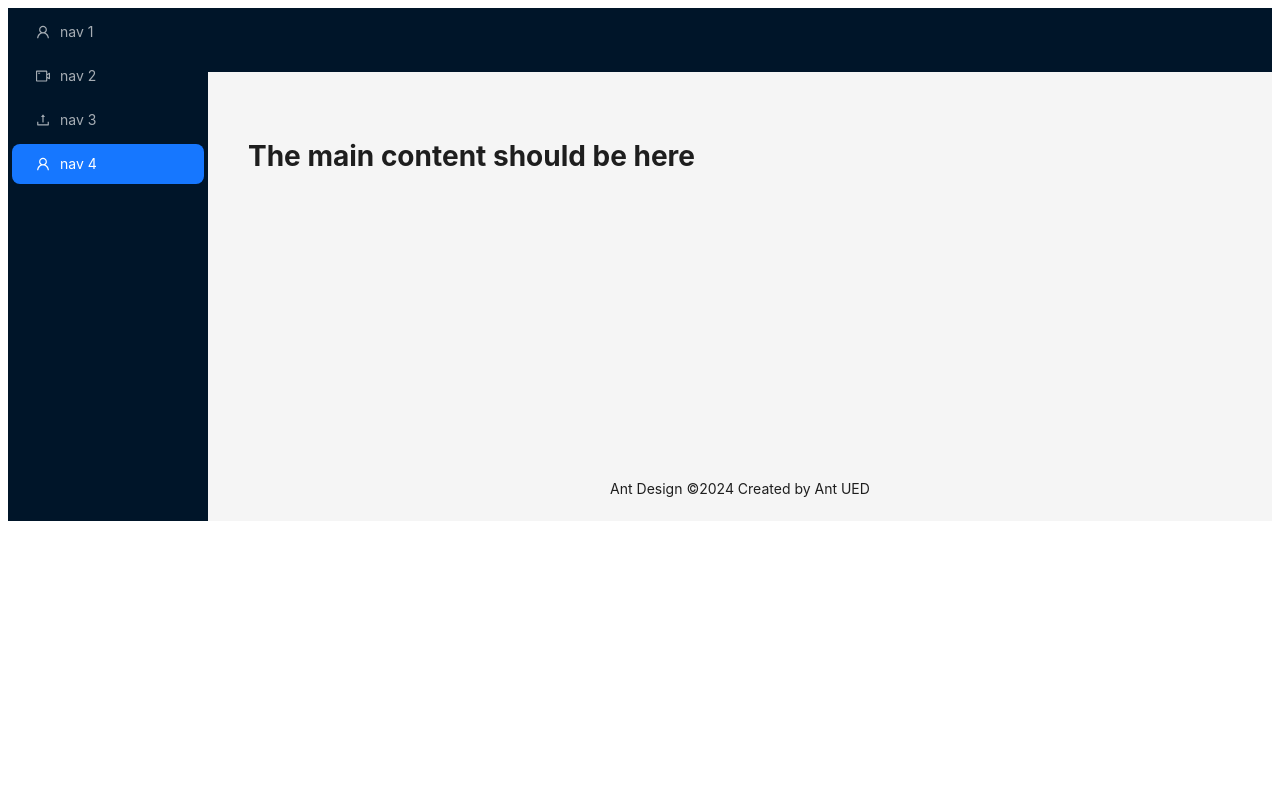
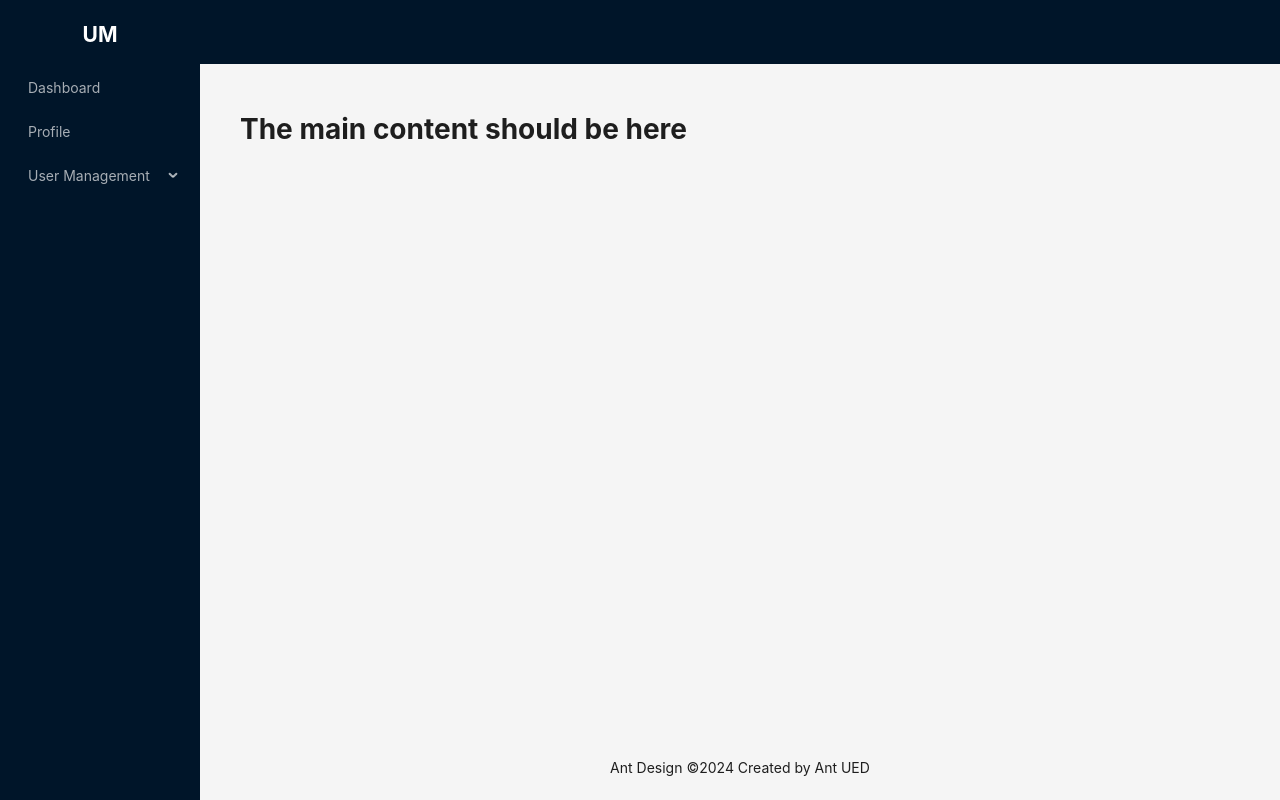
Before and after one commit to sowmik-sec/university-management-client, a React (Vite) app: page / in a window 1280 px wide. Built offline with nearby package versions, Linux system fonts and the light colour scheme.

Commit message:
Fixing the layout and setting up basic sidebar options

```diff
--- a/src/components/layout/MainLayout.tsx
+++ b/src/components/layout/MainLayout.tsx
@@ -1,26 +1,34 @@
-import React from "react";
-import {
-  UploadOutlined,
-  UserOutlined,
-  VideoCameraOutlined,
-} from "@ant-design/icons";
-import { Layout, Menu } from "antd";
+import { Layout, Menu, MenuProps } from "antd";
 
 const { Header, Content, Footer, Sider } = Layout;
 
-const items = [
-  UserOutlined,
-  VideoCameraOutlined,
-  UploadOutlined,
-  UserOutlined,
-].map((icon, index) => ({
-  key: String(index + 1),
-  icon: React.createElement(icon),
-  label: `nav ${index + 1}`,
-}));
+const items: MenuProps["items"] = [
+  {
+    key: "1",
+    label: "Dashboard",
+  },
+  {
+    key: "2",
+    label: "Profile",
+  },
+  {
+    key: "3",
+    label: "User Management",
+    children: [
+      {
+        key: "11",
+        label: "Create Admin",
+      },
+      {
+        key: "22",
+        label: "Create Student",
+      },
+    ],
+  },
+];
 const MainLayout = () => {
   return (
-    <Layout>
+    <Layout style={{ height: "100vh" }}>
       <Sider
         breakpoint="lg"
         collapsedWidth="0"
@@ -31,7 +39,19 @@ const MainLayout = () => {
           console.log(collapsed, type);
         }}
       >
-        <div className="demo-logo-vertical" />
+        <div
+          style={{
+            color: "white",
+            textAlign: "center",
+            height: "4rem",
+            display: "flex",
+            justifyContent: "center",
+            alignItems: "center",
+          }}
+          className="demo-logo-vertical"
+        >
+          <h1 style={{ height: "20px" }}>UM</h1>
+        </div>
         <Menu
           theme="dark"
           mode="inline"
--- a/src/index.css
+++ b/src/index.css
@@ -0,0 +1,5 @@
+* {
+  box-sizing: border-box;
+  padding: 0;
+  margin: 0;
+}
```
